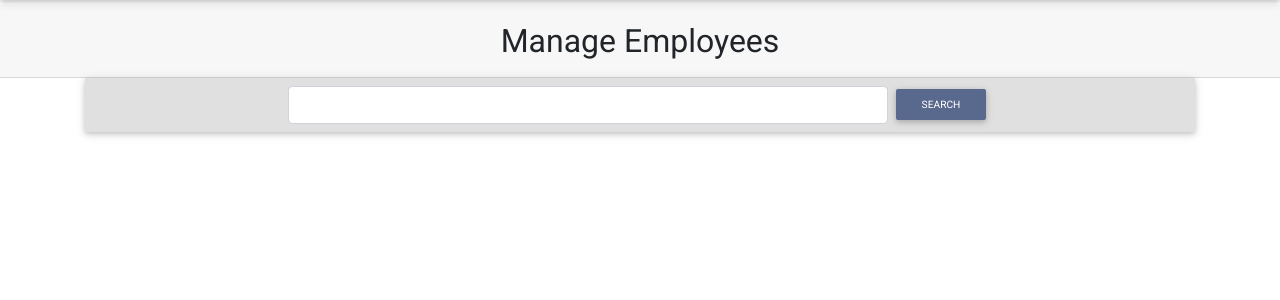
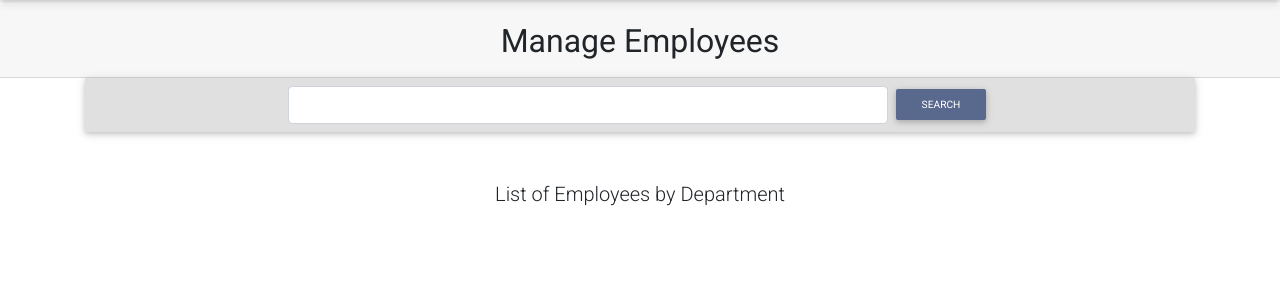
Before and after one commit to adey-px/hr-manager, a Flask app: page /manage_employee in a window 1280 px wide. Shown: the part 58-358 px from the top of the page. Run offline with Flask 2, Linux system fonts and the light colour scheme; data that the repository does not hold is empty; some libraries are stand-ins or nearby versions.

Commit message:
Modify manage_employee template

```diff
--- a/templates/manage_employee.html
+++ b/templates/manage_employee.html
@@ -17,7 +17,10 @@
     </nav>
   </div>
 
-  <!-- Accordion section to display departments to user -->
+  <!-- Accordion header -->
+  <h5 class="text-center" style="margin-top: 50px;">List of Employees by Department</h5>
+
+  <!-- Accordion section to display employees by their to departments -->
   <div class="container-fluid" style="width: 90%;">
 
     <!-- Iterate through departments in Department collection in db.
@@ -65,14 +68,14 @@
                       <label for="checkbox" class="mr-2 label-table"></label>
                     </th>
                     <!-- Accordion table headers -->
-                    <th class="th-lg"><a>First Name <i class="fas fa-sort ml-1"></i></a></th>
-                    <th class="th-lg"><a>Last Name<i class="fas fa-sort ml-1"></i></a></th>
-                    <th class="th-lg"><a>Email<i class="fas fa-sort ml-1"></i></a></th>
-                    <th class="th-lg"><a>Mobile<i class="fas fa-sort ml-1"></i></a></th>
-                    <th class="th-lg"><a>Adddress<i class="fas fa-sort ml-1"></i></a></th>
-                    <th class="th-lg"><a>Gender<i class="fas fa-sort ml-1"></i></a></th>
-                    <th class="th-lg"><a>Employment Date<i class="fas fa-sort ml-1"></i></a></th>
-                    <th></th>
+                    <th class="th-lg text-center"><a><strong>First Name</strong> <i class="fas fa-sort ml-1"></i></a></th>
+                    <th class="th-lg text-center"><a><strong>Last Name</strong><i class="fas fa-sort ml-1"></i></a></th>
+                    <th class="th-lg text-center"><a><strong>Email</strong><i class="fas fa-sort ml-1"></i></a></th>
+                    <th class="th-lg text-center"><a><strong>Mobile</strong><i class="fas fa-sort ml-1"></i></a></th>
+                    <th class="th-lg text-center"><a><strong>Adddress</strong><i class="fas fa-sort ml-1"></i></a></th>
+                    <th class="th-lg text-center"><a><strong>Gender</strong><i class="fas fa-sort ml-1"></i></a></th>
+                    <th class="th-lg text-center"><a><strong>Employment Date</strong><i class="fas fa-sort ml-1"></i></a></th>
+                    <th class="text-center"><strong>Manage</strong></th>
                   </tr>
                 </thead>
 
```
Also changed, not shown: templates/dashboard.html (+13 -3 lines), templates/resources.html (line endings or trailing spaces).
